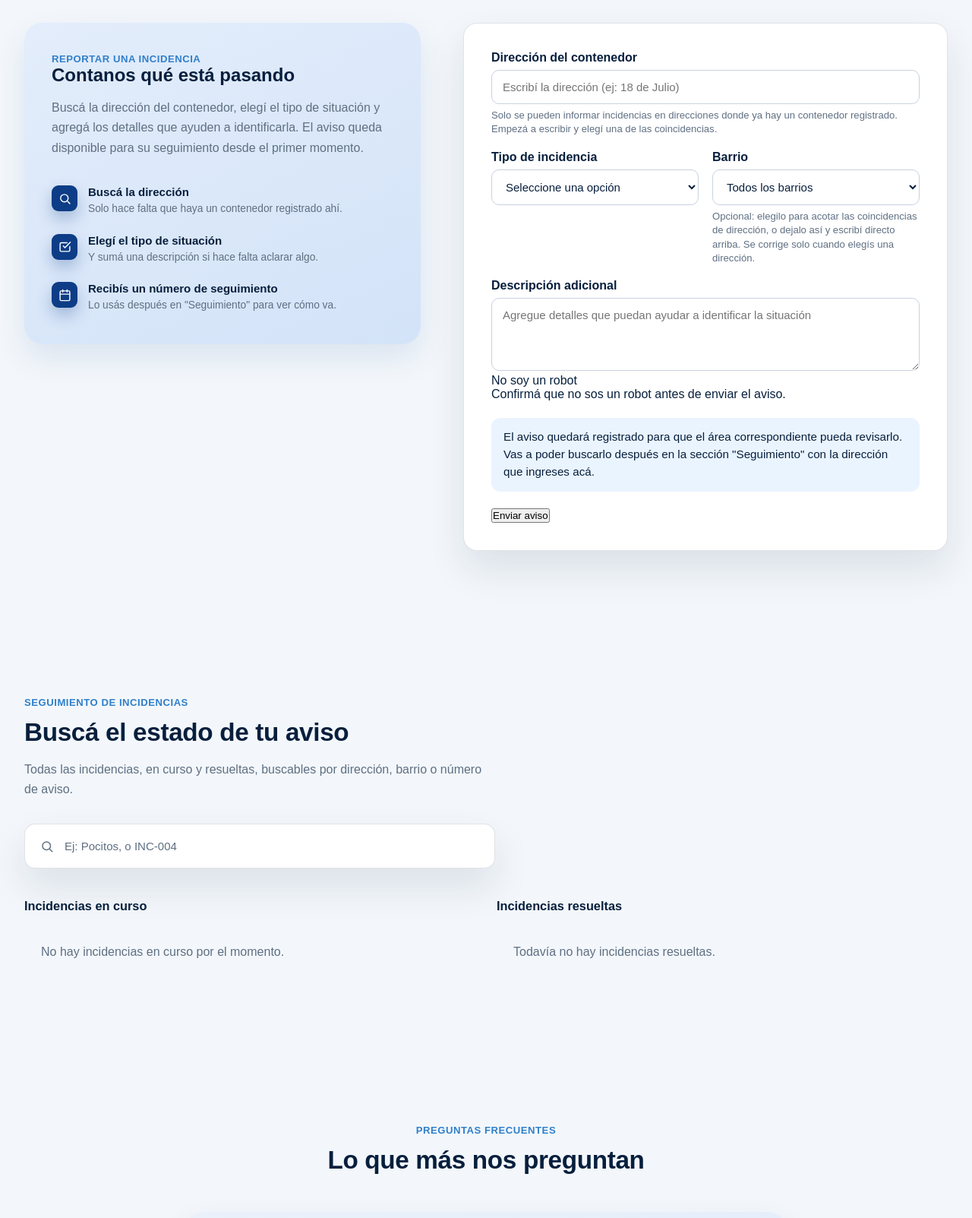
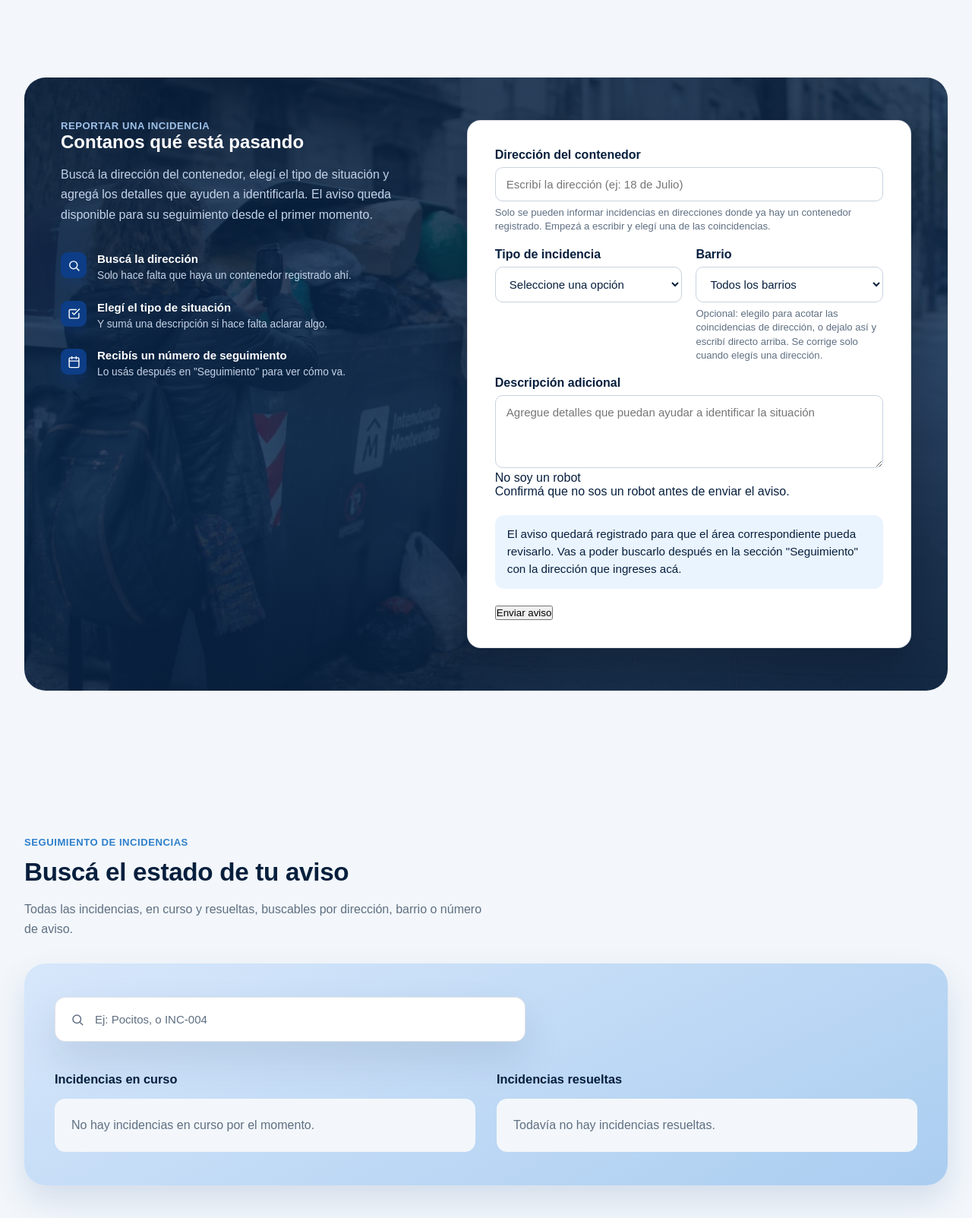
Before and after one commit to CodeKaizen1/sigeru-frontend, a plain HTML site: page landing/index.html in a window 1280 px wide. Shown: the part 3578-5181 px from the top of the page at 76% size. Drawn offline with Linux system fonts and the light colour scheme; no server answers; a script that the page names is missing.

Commit message:
Agregar contraste a Mapa y Seguimiento, foto de fondo en Reportar
Mapa y Seguimiento quedan dentro de una tarjeta redondeada con degrade
azul (mismo lenguaje visual que ya tenian Reportar y FAQ), para cortar
con el tramo de fondo blanco entre esas secciones. Reportar pasa de
tarjeta plana a foto de fondo (persona reportando un contenedor
desbordado, imagen generada) con el mismo recurso de degrade oscuro
que usa el hero, y el formulario flotando en blanco encima.

Co-Authored-By: Claude Sonnet 5 <noreply@anthropic.com>
Claude-Session: https://claude.ai/code/session_01RojZoqPiHeXKkmwLTdnDa5

```diff
--- a/landing/css/pages/landing.css
+++ b/landing/css/pages/landing.css
@@ -623,11 +623,40 @@
     box-shadow: 0 10px 20px rgba(13, 61, 134, 0.28);
 }
 
-.report-copy-card {
-    background: linear-gradient(155deg, #e3edfb, #d3e3f8);
-    border-radius: 24px;
-    padding: 40px 36px;
-    box-shadow: 0 18px 40px rgba(13, 61, 134, 0.1);
+.report-foto-card {
+    position: relative;
+    border-radius: 28px;
+    overflow: hidden;
+    padding: 56px 48px;
+    background-image:
+        linear-gradient(170deg, rgba(7, 31, 61, 0.88), rgba(10, 44, 83, 0.78) 55%, rgba(7, 31, 61, 0.9)),
+        url("../../img/foto-reportar-generada.jpg");
+    background-size: cover;
+    background-position: left 35%;
+}
+
+.report-foto-card .eyebrow {
+    color: #9fc1ea;
+}
+
+.report-foto-card h2 {
+    color: var(--white);
+}
+
+.report-foto-card .section-copy {
+    color: #c3d3e8;
+}
+
+.report-foto-card .report-mini-step-title {
+    color: var(--white);
+}
+
+.report-foto-card .report-mini-step-text {
+    color: #c3d3e8;
+}
+
+.report-foto-card .report-card {
+    box-shadow: 0 25px 60px rgba(2, 10, 22, 0.35);
 }
 
 .report-mini-step-title {
@@ -699,8 +728,20 @@
    MAPA (funcional)
 ========================= */
 
+.mapa-card-contenedora {
+    margin-top: 32px;
+    background: linear-gradient(155deg, #d7e7fb, #aacdf0);
+    border-radius: 28px;
+    padding: 36px;
+    box-shadow: 0 20px 44px rgba(13, 61, 134, 0.14);
+}
+
+.mapa-card-contenedora .map-card {
+    margin-top: 0;
+    box-shadow: 0 20px 50px rgba(2, 10, 22, 0.18);
+}
+
 .map-card {
-    margin-top: 32px;
     background: var(--white);
     border: 1px solid var(--border-soft);
     border-radius: 20px;
@@ -888,6 +929,18 @@
 /* =========================
    SEGUIMIENTO (funcional)
 ========================= */
+
+.seguimiento-card-contenedora {
+    margin-top: 32px;
+    background: linear-gradient(155deg, #d7e7fb, #aacdf0);
+    border-radius: 28px;
+    padding: 44px 40px;
+    box-shadow: 0 20px 44px rgba(13, 61, 134, 0.14);
+}
+
+.seguimiento-card-contenedora .search-bar {
+    margin-top: 0;
+}
 
 .search-bar {
     margin-top: 32px;
@@ -1317,9 +1370,15 @@
         grid-template-columns: 1fr;
     }
 
-    .report-copy-card,
+    .report-foto-card,
     .faq-card-contenedora {
         padding: 28px 22px;
         border-radius: 18px;
     }
+
+    .mapa-card-contenedora,
+    .seguimiento-card-contenedora {
+        padding: 20px;
+        border-radius: 18px;
+    }
 }
--- a/landing/index.html
+++ b/landing/index.html
@@ -12,7 +12,7 @@
     <link rel="stylesheet" href="vendor/leaflet.markercluster/MarkerCluster.Default.css">
     <link rel="stylesheet" href="css/base.css">
     <link rel="stylesheet" href="css/components.css">
-    <link rel="stylesheet" href="css/pages/landing.css?v=14">
+    <link rel="stylesheet" href="css/pages/landing.css?v=15">
 </head>
 <body>
 
@@ -249,6 +249,7 @@
             </p>
         </div>
 
+        <div class="mapa-card-contenedora">
         <div class="map-card">
             <form id="buscadorMapa" class="map-buscador" role="search" aria-label="Buscar contenedores en el mapa">
                 <div class="map-buscador-grid">
@@ -289,14 +290,16 @@
                 <span class="map-leyenda-item">Los círculos con número agrupan contenedores cercanos — hacé zoom para separarlos</span>
             </div>
         </div>
+        </div>
     </section>
 
     <!-- REPORTAR -->
     <section class="section-tint" id="reportar">
         <div class="section-inner">
+            <div class="report-foto-card">
             <div class="report-grid">
 
-                <div class="report-copy-card">
+                <div>
                     <p class="eyebrow">Reportar una incidencia</p>
                     <h2>Contanos qué está pasando</h2>
                     <p class="section-copy">
@@ -394,6 +397,7 @@
                 </div>
 
             </div>
+            </div>
         </div>
     </section>
 
@@ -405,6 +409,7 @@
             <p class="section-copy">Todas las incidencias, en curso y resueltas, buscables por dirección, barrio o número de aviso.</p>
         </div>
 
+        <div class="seguimiento-card-contenedora">
         <div class="search-bar">
             <svg width="18" height="18" viewBox="0 0 24 24" fill="none" stroke="currentColor" stroke-width="2" stroke-linecap="round" stroke-linejoin="round"><circle cx="11" cy="11" r="7"/><path d="M21 21l-4-4"/></svg>
             <input type="search" id="buscarIncidencia" placeholder="Ej: Pocitos, o INC-004" aria-label="Buscar por dirección, barrio o número de aviso">
@@ -422,6 +427,7 @@
                 <div id="resultadosIncidenciasResueltas" class="resultados-incidencias"></div>
                 <button type="button" id="verTodasResueltas" class="ver-todas-btn" hidden>Ver todas</button>
             </div>
+        </div>
         </div>
     </section>
 
```
Also changed, not shown: landing/img/foto-reportar-generada.jpg (added).
